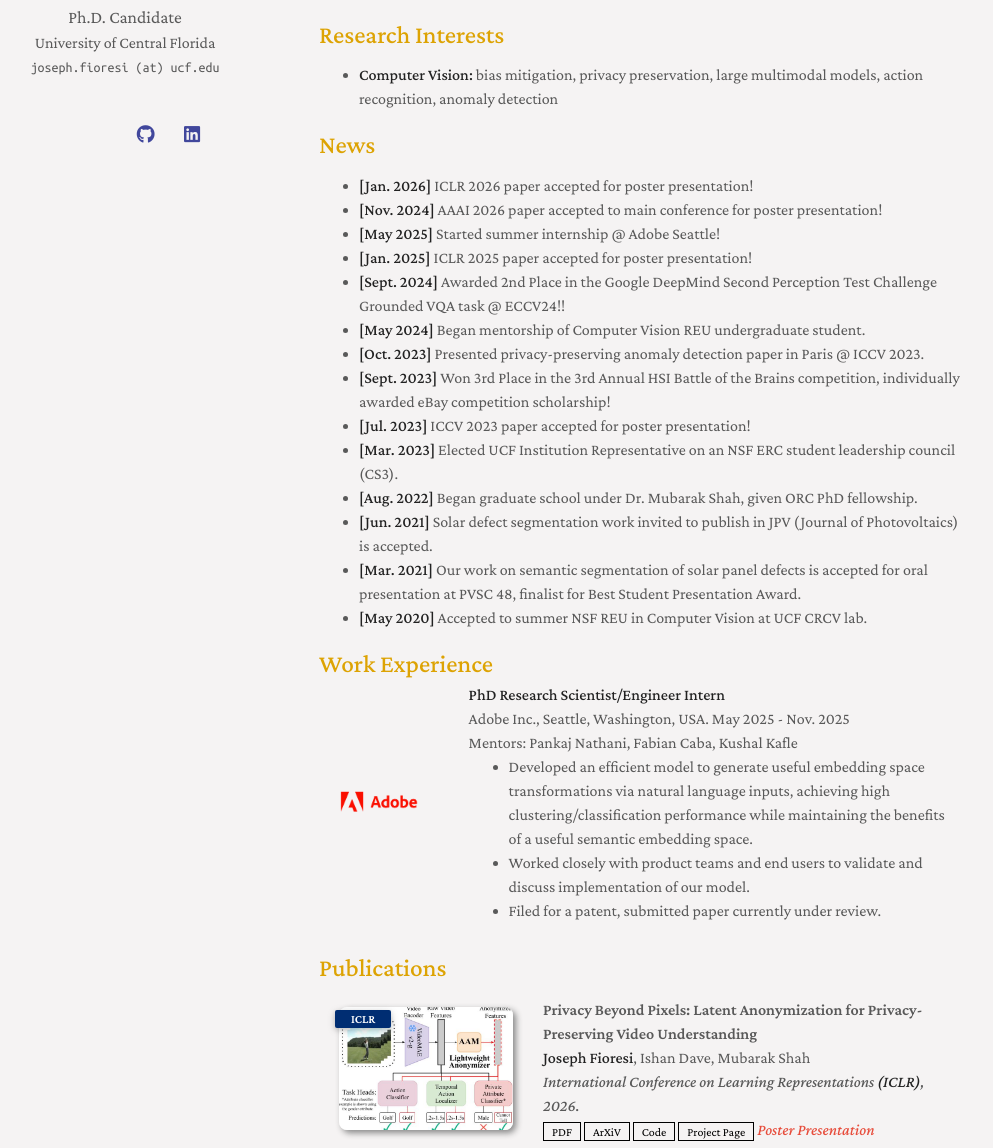
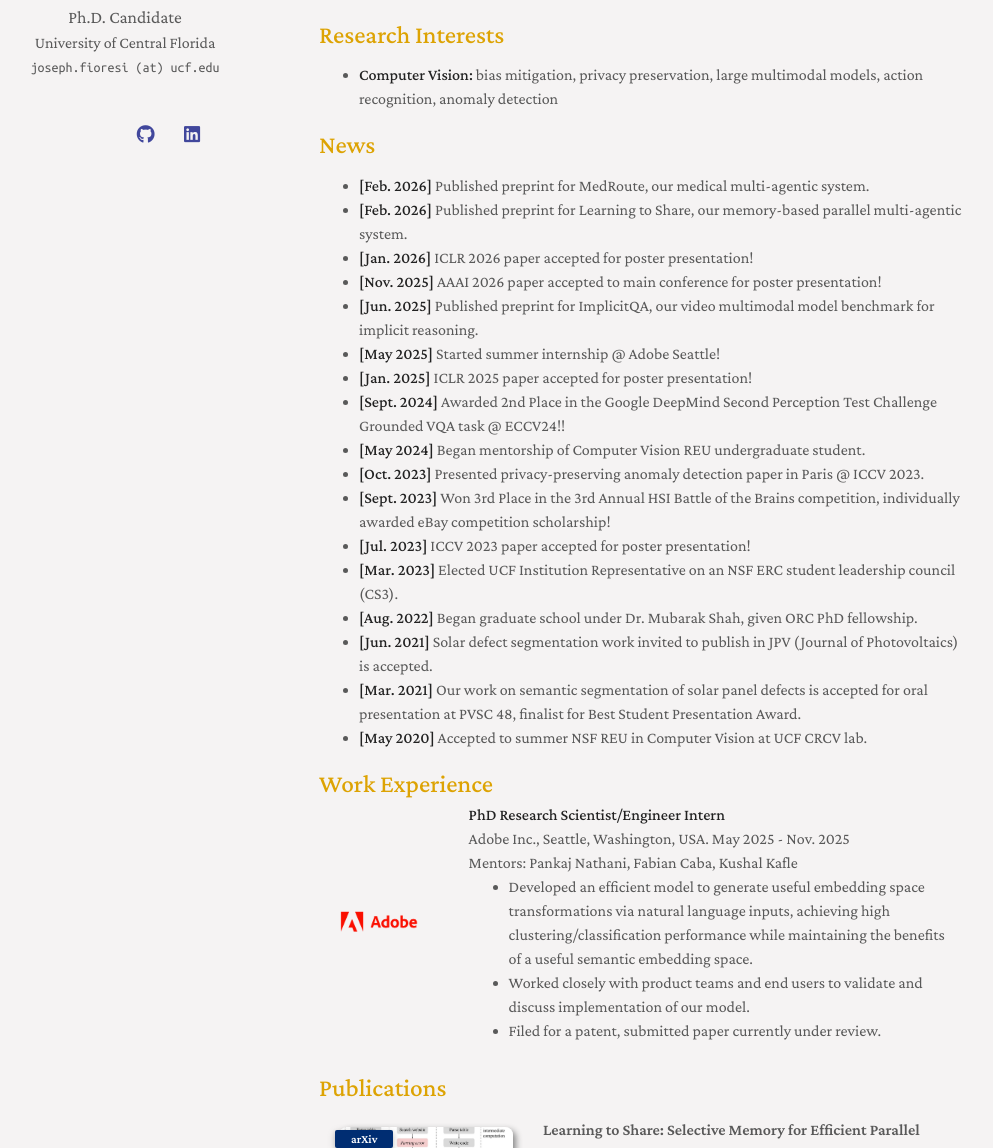
Before and after one commit to joefioresi718/joefioresi718.github.io, a Jekyll site: the page built from index.md, in a window 1280 px wide and 1400 px high. Shown: the part 252-1400 px from the top of the window, without its empty margins (151-1144 px from the left). Built offline with Jekyll 4.4.1, drawn with Linux system fonts in a browser that asks for light colours; nearby versions of some CDN libraries; a style sheet for code colours, icons or effects is not loaded; our own code applies the rules of GitHub Pages for plain Markdown files; some of the changed text lies outside the part shown.

Commit message:
add arxiv preprints

```diff
--- a/_includes/publications.md
+++ b/_includes/publications.md
@@ -4,6 +4,48 @@
 <ol class="bibliography">
 
 <li>
+<div class="pub-row">
+  <div class="col-sm-3 abbr" style="position: relative;padding-right: 15px;padding-left: 15px;">
+    <img src="assets/img/lts_teaser.jpg" class="teaser img-fluid z-depth-1">
+    <abbr class="badge">arXiv</abbr>
+  </div>
+
+  <div class="col-sm-9" style="position: relative;padding-right: 15px;padding-left: 20px;">
+    <div class="title"><a href="https://arxiv.org/abs/2602.05965"></a>Learning to Share: Selective Memory for Efficient Parallel Agentic Systems</div>
+    <div class="author"><strong>Joseph Fioresi</strong>, Parth Parag Kulkarni, Ashmal Vayani, Song Wang, Mubarak Shah</div>
+    <div class="periodical"><em><strong>arXiv</strong> preprint, 2026.</em></div>
+    <div class="links">
+      <a href="./assets/files/lts_arxiv.pdf" class="btn btn-sm z-depth-0" role="button" target="_blank" style="font-size:12px;">PDF</a>
+      <a href="https://arxiv.org/abs/2602.05965" class="btn btn-sm z-depth-0" role="button" target="_blank" style="font-size:12px;">ArXiV</a>
+      <!-- <a href="https://github.com/UCF-CRCV/SPLAVU" class="btn btn-sm z-depth-0" role="button" target="_blank" style="font-size:12px;">Code</a> -->
+      <a href="https://joefioresi718.github.io/LTS_webpage/" class="btn btn-sm z-depth-0" role="button" target="_blank" style="font-size:12px;">Project Page</a>
+<!--       <a href="https://dblp.uni-trier.de/rec/conf/cvpr/LiuSLSS20.html?view=bibtex" class="btn btn-sm z-depth-0" role="button" target="_blank" style="font-size:12px;">BibTex</a> -->
+      <strong><i style="color:#e74d3c">Preprint</i></strong>
+    </div>
+  </div>
+</div>
+
+<div class="pub-row">
+  <div class="col-sm-3 abbr" style="position: relative;padding-right: 15px;padding-left: 15px;">
+    <img src="assets/img/medroute_teaser.jpg" class="teaser img-fluid z-depth-1">
+    <abbr class="badge">arXiv</abbr>
+  </div>
+
+  <div class="col-sm-9" style="position: relative;padding-right: 15px;padding-left: 20px;">
+    <div class="title"><a href="https://arxiv.org/abs/2602.05965"></a>MedRoute: RL-Based Dynamic Specialist Routing in Multi-Agent Medical Diagnosis</div>
+    <div class="author">Ashmal Vayani, Parth Parag Kulkarni, <strong>Joseph Fioresi</strong>, Song Wang, Mubarak Shah</div>
+    <div class="periodical"><em><strong>arXiv</strong> preprint, 2026.</em></div>
+    <div class="links">
+      <a href="./assets/files/medroute_arxiv.pdf" class="btn btn-sm z-depth-0" role="button" target="_blank" style="font-size:12px;">PDF</a>
+      <a href="https://arxiv.org/abs/2602.05965" class="btn btn-sm z-depth-0" role="button" target="_blank" style="font-size:12px;">ArXiV</a>
+      <!-- <a href="https://github.com/UCF-CRCV/LT" class="btn btn-sm z-depth-0" role="button" target="_blank" style="font-size:12px;">Code</a> -->
+      <a href="https://joefioresi718.github.io/LTS_webpage/" class="btn btn-sm z-depth-0" role="button" target="_blank" style="font-size:12px;">Project Page</a>
+<!--       <a href="https://dblp.uni-trier.de/rec/conf/cvpr/LiuSLSS20.html?view=bibtex" class="btn btn-sm z-depth-0" role="button" target="_blank" style="font-size:12px;">BibTex</a> -->
+      <strong><i style="color:#e74d3c">Preprint</i></strong>
+    </div>
+  </div>
+</div>
+
 <div class="pub-row">
   <div class="col-sm-3 abbr" style="position: relative;padding-right: 15px;padding-left: 15px;">
     <img src="assets/img/splavu_teaser.jpg" class="teaser img-fluid z-depth-1">
@@ -42,6 +84,28 @@
       <a href="https://adeelyousaf.github.io/SC-Project-Page/" class="btn btn-sm z-depth-0" role="button" target="_blank" style="font-size:12px;">Project Page</a>
 <!--       <a href="https://dblp.uni-trier.de/rec/conf/cvpr/LiuSLSS20.html?view=bibtex" class="btn btn-sm z-depth-0" role="button" target="_blank" style="font-size:12px;">BibTex</a> -->
       <strong><i style="color:#e74d3c">Poster Presentation</i></strong>
+    </div>
+  </div>
+</div>
+
+<div class="pub-row">
+  <div class="col-sm-3 abbr" style="position: relative;padding-right: 15px;padding-left: 15px;">
+    <img src="assets/img/implicit_teaser.jpg" class="teaser img-fluid z-depth-1">
+    <abbr class="badge">arXiv</abbr>
+  </div>
+
+  <div class="col-sm-9" style="position: relative;padding-right: 15px;padding-left: 20px;">
+    <div class="title"><a href="https://arxiv.org/abs/2506.21742"></a>ImplicitQA: Going beyond frames towards Implicit Video Reasoning
+</div>
+    <div class="author">Sirnam Swetha, Rohit Gupta, Parth Parag Kulkarni, David G Shatwell, Jeffrey A Chan Santiago, Nyle Siddiqui, <strong>Joseph Fioresi</strong>, Mubarak Shah</div>
+    <div class="periodical"><em><strong>arXiv</strong> preprint, 2025.</em></div>
+    <div class="links">
+      <a href="./assets/files/implicit_arxiv.pdf" class="btn btn-sm z-depth-0" role="button" target="_blank" style="font-size:12px;">PDF</a>
+      <a href="https://arxiv.org/abs/2506.21742" class="btn btn-sm z-depth-0" role="button" target="_blank" style="font-size:12px;">ArXiV</a>
+      <!-- <a href="https://github.com/UCF-CRCV/SPLAVU" class="btn btn-sm z-depth-0" role="button" target="_blank" style="font-size:12px;">Code</a> -->
+      <a href="https://swetha5.github.io/ImplicitQA/" class="btn btn-sm z-depth-0" role="button" target="_blank" style="font-size:12px;">Project Page</a>
+<!--       <a href="https://dblp.uni-trier.de/rec/conf/cvpr/LiuSLSS20.html?view=bibtex" class="btn btn-sm z-depth-0" role="button" target="_blank" style="font-size:12px;">BibTex</a> -->
+      <strong><i style="color:#e74d3c">Preprint</i></strong>
     </div>
   </div>
 </div>
--- a/index.md
+++ b/index.md
@@ -4,7 +4,7 @@ layout: homepage
 
 ## About Me
 
-I am a 4rd year Ph.D. candidate at the University of Central Florida (UCF) studying Computer Vision under Dr. Mubarak Shah. I recently had a summer internship with Adobe working on smart media organization. My main focus is in video understanding tasks, with an emphasis on learning useful representations under privacy and fairness constraints. I am currently exploring extending these efforts to video-text multimodal generative models. Feel free to reach out with questions or to discuss research!
+I am a 4rd year Ph.D. candidate at the University of Central Florida (UCF) studying Computer Vision under Dr. Mubarak Shah. I recently had a summer internship with Adobe working on smart media organization. My main focus is in video understanding tasks, with an emphasis on learning useful representations under privacy and fairness constraints. I am currently exploring extending these efforts to video-text multimodal generative models along with agentic frameworks. Feel free to reach out with questions or to discuss research!
 
 ## Research Interests
 
@@ -12,8 +12,11 @@ I am a 4rd year Ph.D. candidate at the University of Central Florida (UCF) study
 
 ## News
 
+- **[Feb. 2026]** Published preprint for MedRoute, our medical multi-agentic system.
+- **[Feb. 2026]** Published preprint for Learning to Share, our memory-based parallel multi-agentic system.
 - **[Jan. 2026]** ICLR 2026 paper accepted for poster presentation!
-- **[Nov. 2024]** AAAI 2026 paper accepted to main conference for poster presentation!
+- **[Nov. 2025]** AAAI 2026 paper accepted to main conference for poster presentation!
+- **[Jun. 2025]** Published preprint for ImplicitQA, our video multimodal model benchmark for implicit reasoning.
 - **[May 2025]** Started summer internship @ Adobe Seattle!
 - **[Jan. 2025]** ICLR 2025 paper accepted for poster presentation!
 - **[Sept. 2024]** Awarded 2nd Place in the Google DeepMind Second Perception Test Challenge Grounded VQA task @ ECCV24!!
```
Also changed, not shown: assets/img/lts_teaser.jpg (added), assets/img/medroute_teaser.jpg (added), 4 other files.
